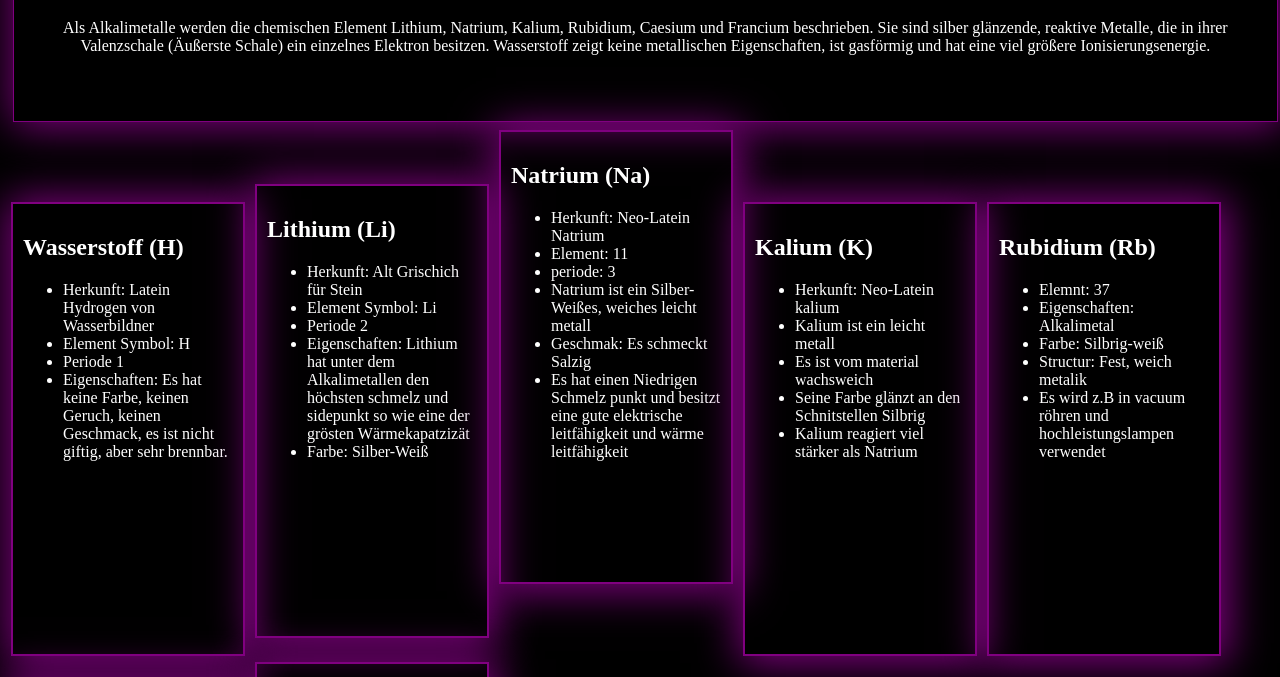
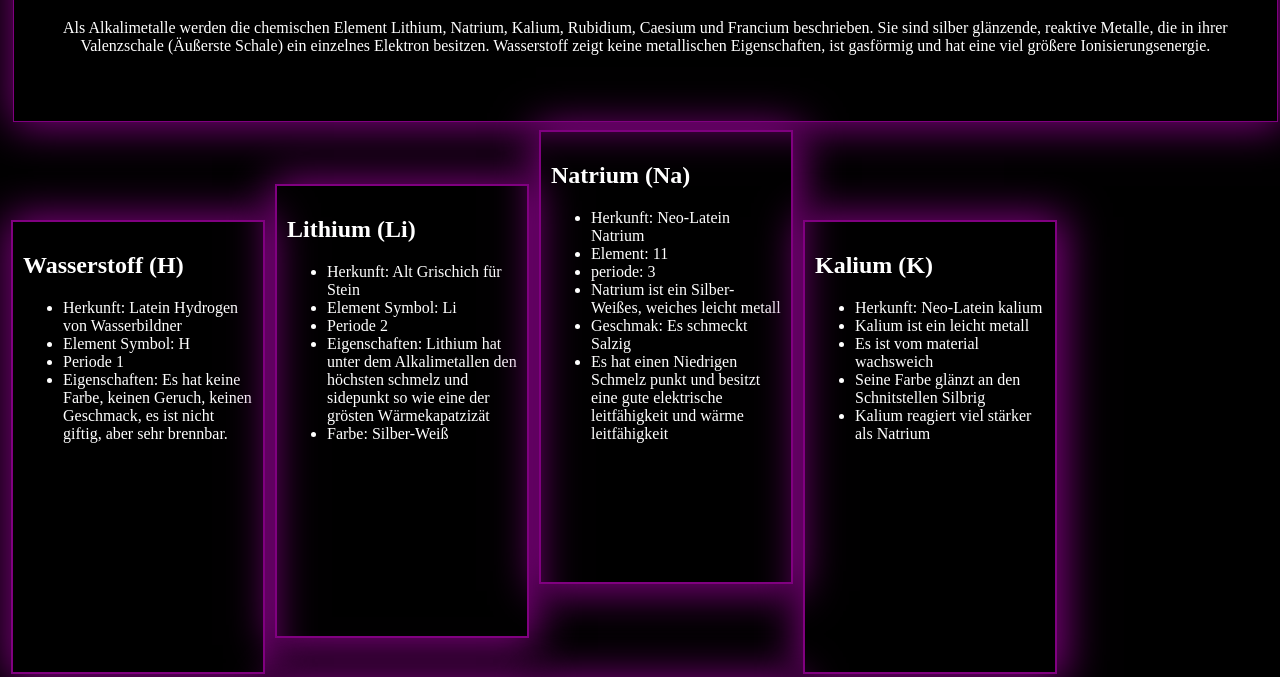
Before and after one commit to ThanonC/thanonc.github.io, a plain HTML site: page chemref.html in a window 1280 px wide. Shown: the part 87-764 px from the top of the page. Drawn offline with Linux system fonts and the light colour scheme.

Commit message:
Update chemref.html

```diff
--- a/chemref.html
+++ b/chemref.html
@@ -118,7 +118,7 @@
             .group {
                 border: 2px solid purple;
                 box-shadow: 2px 2px 40px 5px purple;
-                width: 210px;
+                width: 230px;
                 height: 430px;
                 padding: 10px;
                 margin: 3px;
```
